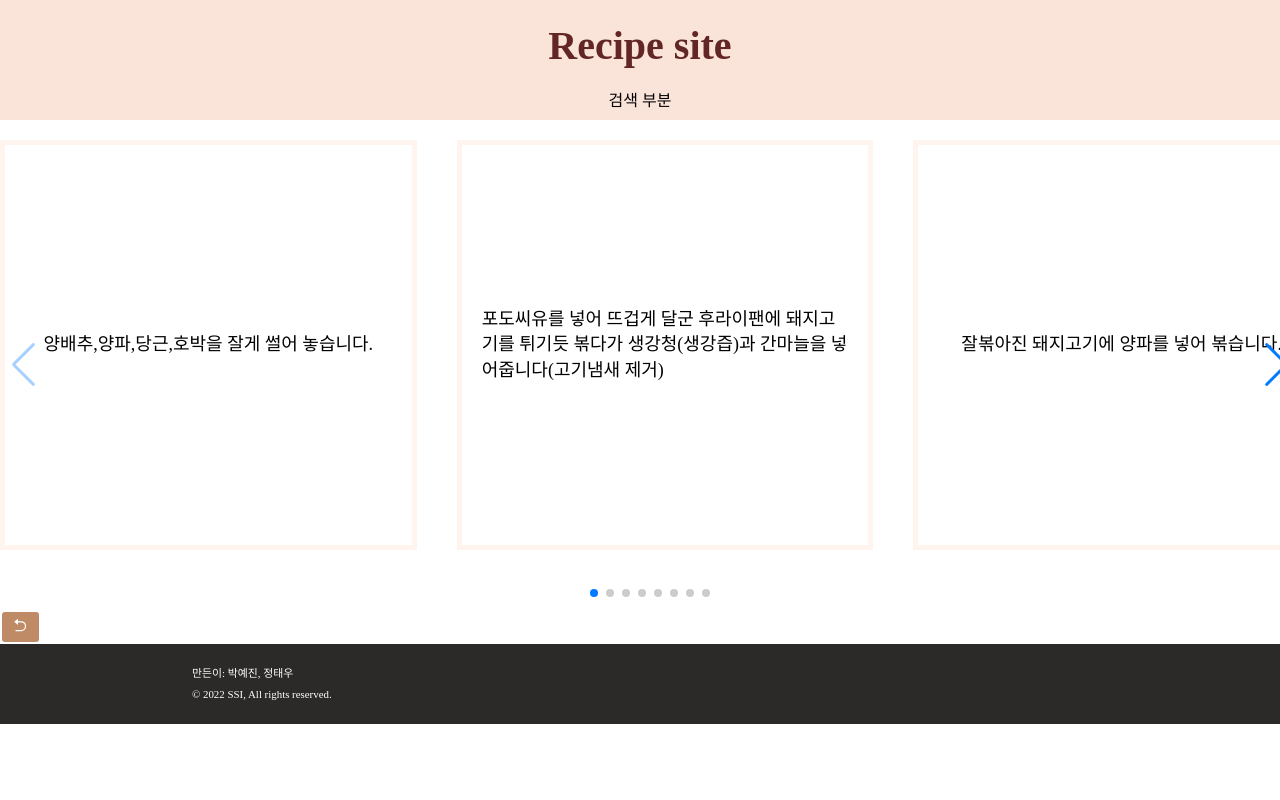
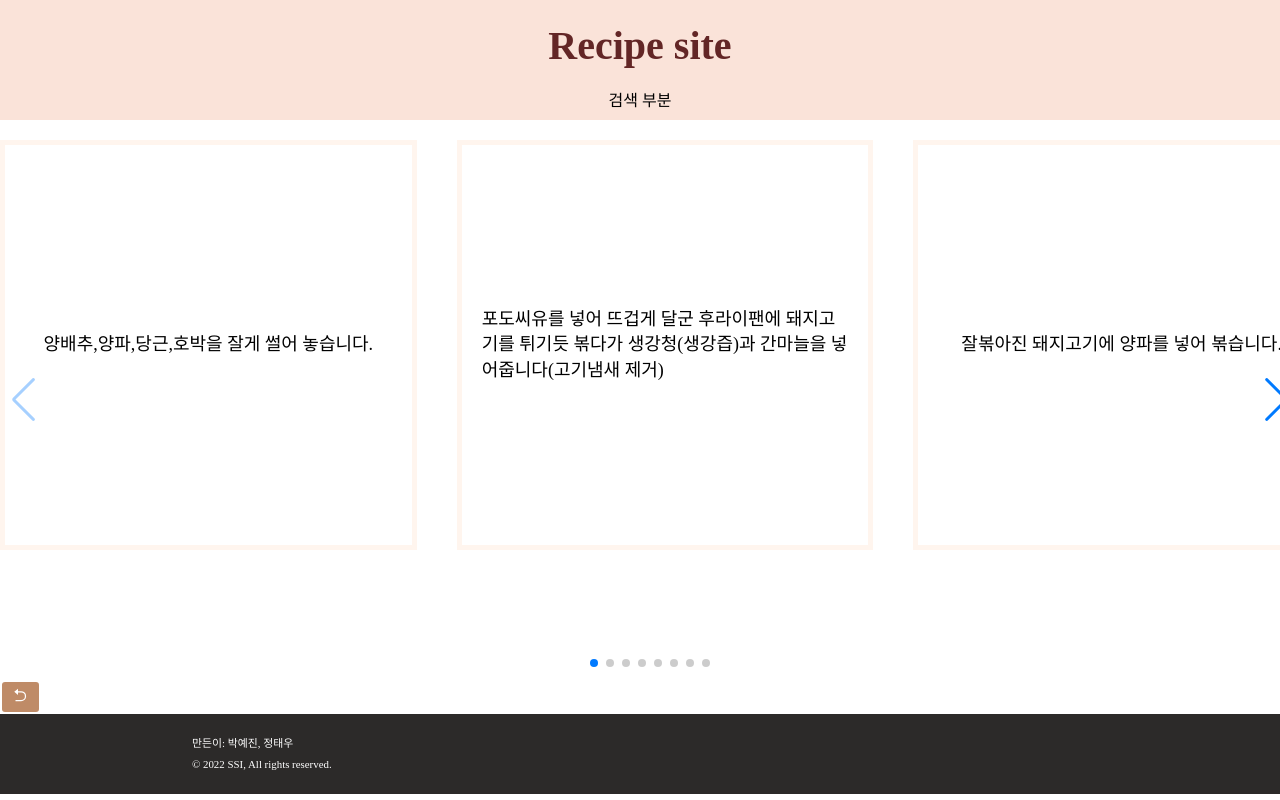
Before and after one commit to uiop5809/recipe-site, a React (Create React App) app: page /step/ch-01 in a window 1280 px wide. Built offline with nearby package versions, Linux system fonts and the light colour scheme.

Commit message:
step px->vh 스타일 수정

```diff
--- a/src/components/StepDetail.jsx
+++ b/src/components/StepDetail.jsx
@@ -12,7 +12,8 @@ SwiperCore.use([Navigation, Pagination, Autoplay]);
 
 const StyledSwiper = styled(Swiper)`
   width: 1300px;
-  height: 450px;
+  height: 70vh;
+  box-sizing: border-box;
   position: relative;
   padding: 20px 0;
 
```
